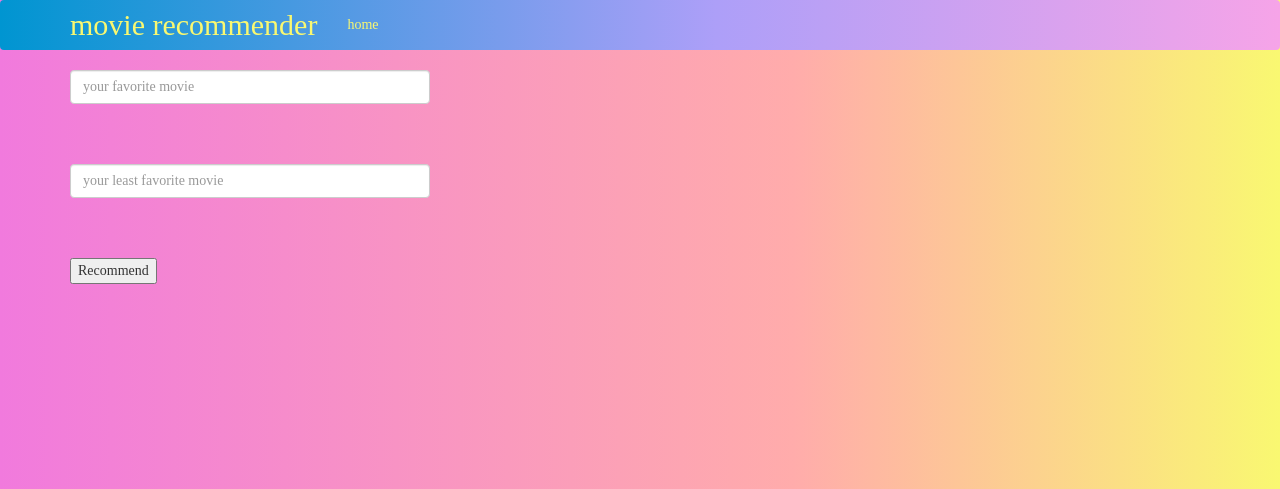
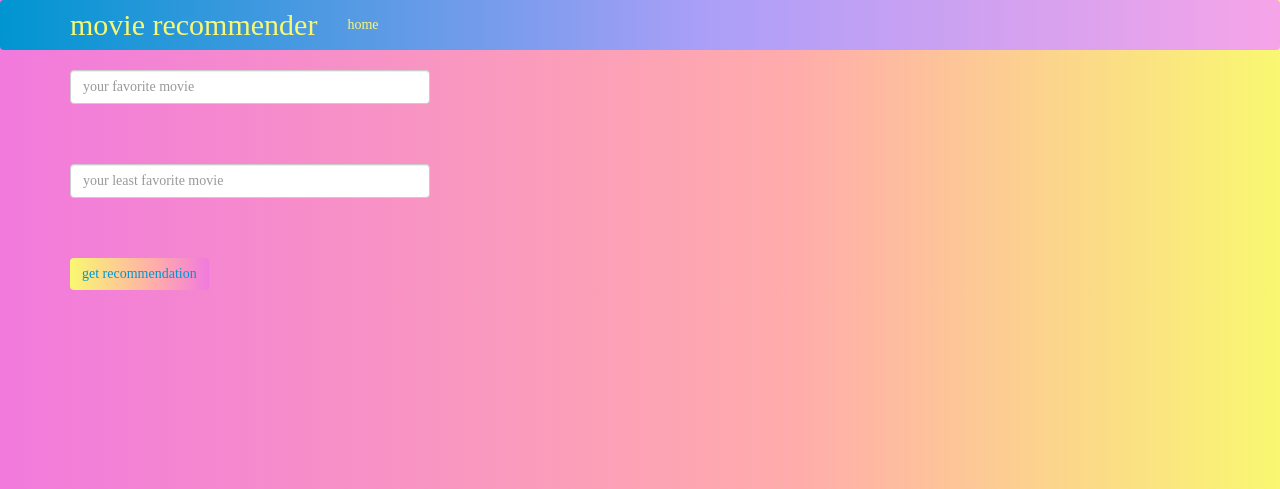
Before and after one commit to lelilia/movie_recommender, a Flask app: template templates/index.html in a window 1280 px wide. Shown: the top 489 px of the page. Run offline with Flask 2, Linux system fonts and the light colour scheme; the template is opened without the code that fills it: values that come from a table or form of the project are taken from there, others are empty; parts of the project's set-up code (start-up, migrations or seed data) failed here and were passed over; some libraries are stand-ins or nearby versions; some web fonts are replaced.

Commit message:
even more css

```diff
--- a/forms.py
+++ b/forms.py
@@ -7,4 +7,4 @@ class InitialMovieRatingForm(FlaskForm):
     rating_best = RadioField(choices=[1,2,3,4,5], default=5)
     movie_worst = StringField('Worst Movie', validators=[DataRequired()], render_kw={"placeholder": "your least favorite movie", "class": "form-control form-control-sm"})
     rating_worst = RadioField(choices=[1,2,3,4,5], default=1)
-    submit = SubmitField('Recommend')
+    submit = SubmitField('get recommendation', render_kw={"class": "btn btn-primary"})
--- a/static/css/style.css
+++ b/static/css/style.css
@@ -1,6 +1,7 @@
 body {
     background: rgb(241, 122, 221) linear-gradient(90deg, rgba(241, 122, 221, 1) 0%, rgba(255, 172, 171, 1) 62%, rgba(249, 248, 113, 1) 100%);
     font-family: 'Chilanka';
+    position: relative;
 }
 
 .navbar {
@@ -23,3 +24,10 @@ body {
 .navbar-default .navbar-toggle .icon-bar {
     background-color: rgba(249, 248, 113, 1);
 }
+
+.btn-primary {
+    background: rgb(241, 122, 221);
+    background: linear-gradient(90deg, rgba(249, 248, 113, 1) 0%, rgba(255, 172, 171, 1) 62%, rgba(241, 122, 221, 1) 100%);
+    border-style: none;
+    color: rgb(0, 149, 209);
+}
```
